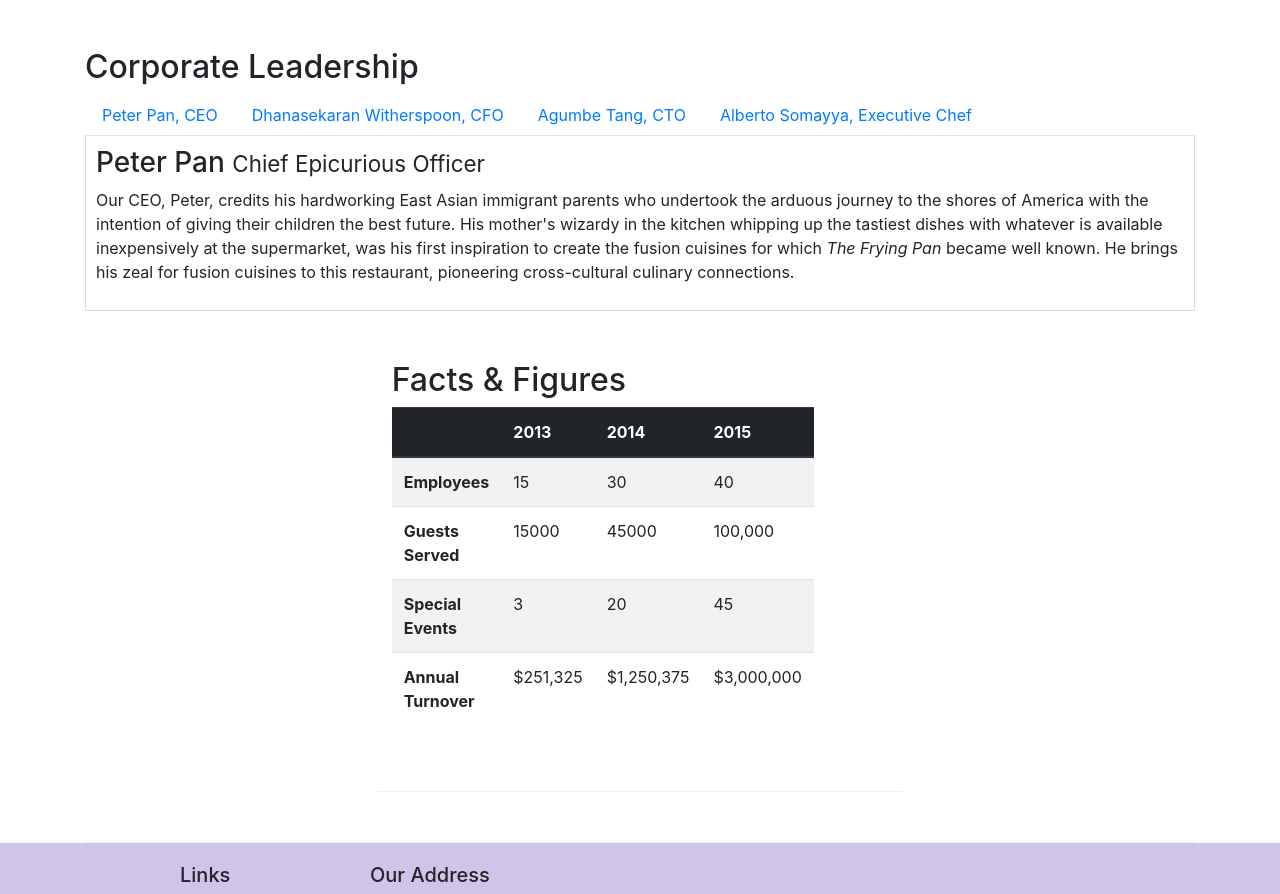
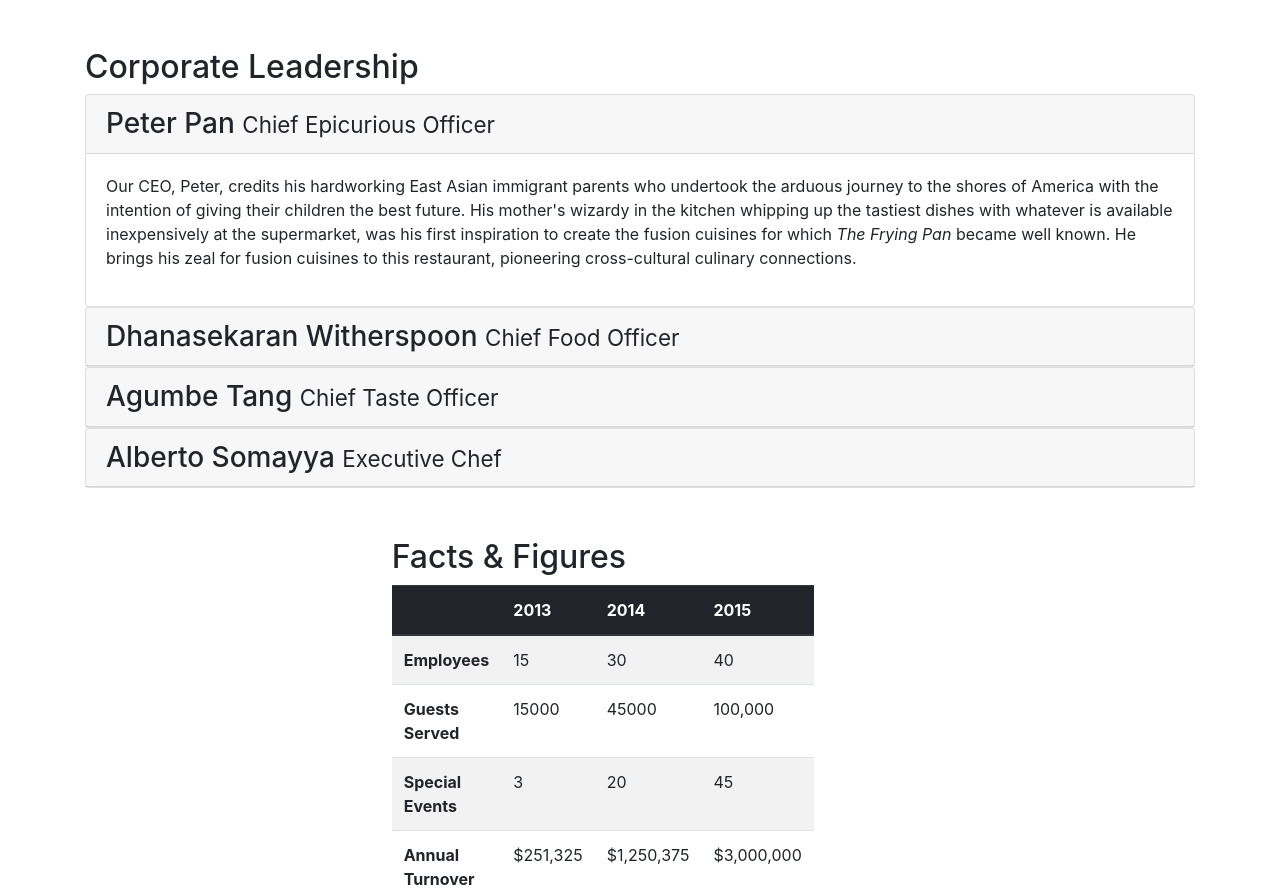
Before and after one commit to SARTHAK-27/Front-end-with-Bootstrap, a website: page aboutus.html in a window 1280 px wide. Shown: the part 979-1873 px from the top of the page. Drawn offline with nearby package versions, Linux system fonts and the light colour scheme.

Commit message:
Accordian

```diff
--- a/aboutus.html
+++ b/aboutus.html
@@ -108,57 +108,62 @@
             <div>
                 <h2>Corporate Leadership</h2>
 
-                <ul class="nav nav-tabs">
-
-                    <li class="nav-item">
-                        <a class="nav-link" href="#peter" role="tab" data-toggle="tab">Peter Pan, CEO</a>
-                    </li>
-
-                    <li class="nav-item">
-                        <a class="nav-link" href="#danny" role="tab" data-toggle="tab">Dhanasekaran Witherspoon, CFO</a>
-                    </li>
-
-                    <li class="nav-item">
-                        <a class="nav-link" href="#agumbe" role="tab" data-toggle="tab">Agumbe Tang, CTO</a>
-                    </li>
-
-                    <li class="nav-item">
-                        <a class="nav-link" href="#alberto" role="tab" data-toggle="tab">Alberto Somayya, Executive Chef</a>
-                    </li>
-                </ul>
-
-                <div class="tab-content">
-
-                    <div role="tabpanel" class="tab-pane fade show active" id="peter">
-                    <h3>Peter Pan <small>Chief Epicurious Officer</small></h3>
-                    <div class="d-none d-sm-block">
-                    <p>Our CEO, Peter, credits his hardworking East Asian immigrant parents who undertook the arduous journey to the shores of America with the intention of giving their children the best future. His mother's wizardy in the kitchen whipping up the tastiest dishes with whatever is available inexpensively at the supermarket, was his first inspiration to create the fusion cuisines for which <em>The Frying Pan</em> became well known. He brings his zeal for fusion cuisines to this restaurant, pioneering cross-cultural culinary connections.</p>
+                <div id="accordian">
+                    <div class="card">
+                    <div class="card-header" role="tab" id="peterhead">
+                    <h3 class="mb-0">
+                        <a data-toggle="collapse" data-target="#peter">Peter Pan <small>Chief Epicurious Officer</small></a>
+                    </h3>
+                    </div>
+                        <div class="collapse show" id="peter" data-parent="#accordian">
+                        <div class="card-body">
+                    <p class="d-none d-sm-block">Our CEO, Peter, credits his hardworking East Asian immigrant parents who undertook the arduous journey to the shores of America with the intention of giving their children the best future. His mother's wizardy in the kitchen whipping up the tastiest dishes with whatever is available inexpensively at the supermarket, was his first inspiration to create the fusion cuisines for which <em>The Frying Pan</em> became well known. He brings his zeal for fusion cuisines to this restaurant, pioneering cross-cultural culinary connections.</p>
+                    </div>
                     </div>
                     </div>
 
-                    <div role="tabpanel" class="tab-pane fade show" id="danny">
-                    <h3>Dhanasekaran Witherspoon <small>Chief Food Officer</small></h3>
-                    <div class="d-none d-sm-block">
-                    <p></p>Our CFO, Danny, as he is affectionately referred to by his colleagues, comes from a long established family tradition in farming and produce. His experiences growing up on a farm in the Australian outback gave him great appreciation for varieties of food sources. As he puts it in his own words, <em>Everything that runs, wins, and everything that stays, pays!</em></p>
+                    <div class="card">
+                    <div class="card-header" role="tab" id="dannyhead">
+                    <h3 class="mb-0">
+                        <a data-toggle="collapse" data-target="#danny">Dhanasekaran Witherspoon <small>Chief Food Officer</small></a>
+                    </h3>
+                    </div>
+                        <div class="collapse " id="danny" data-parent="#accordian">
+                            <div class="card-body">
+                    <p class="d-none d-sm-block">Our CFO, Danny, as he is affectionately referred to by his colleagues, comes from a long established family tradition in farming and produce. His experiences growing up on a farm in the Australian outback gave him great appreciation for varieties of food sources. As he puts it in his own words, <em>Everything that runs, wins, and everything that stays, pays!</em></p>
+                    </div>
                     </div>
                     </div>
 
-                    <div role="tabpanel" class="tab-pane fade show" id="agumbe">
-                    <h3>Agumbe Tang <small>Chief Taste Officer</small></h3>
-                    <div class="d-none d-sm-block">
-                    <p>Blessed with the most discerning gustatory sense, Agumbe, our CTO, personally ensures that every dish that we serve meets his exacting tastes. Our chefs dread the tongue lashing that ensues if their dish does not meet his exacting standards. He lives by his motto, <em>You click only if you survive my lick.</em></p>
+                    <div class="card">
+                        <div class="card-header" role="tab" id="agumbehead">
+                    <h3 class="mb-0">
+                        <a data-toggle="collapse" data-target="#agumbe">Agumbe Tang <small>Chief Taste Officer</small></a>
+                    </h3>
+                        </div>
+                        <div class="collapse" id="agumbe" data-parent="#accordian">
+                            <div class="card-body">
+                    <p class="d-none d-sm-block">Blessed with the most discerning gustatory sense, Agumbe, our CTO, personally ensures that every dish that we serve meets his exacting tastes. Our chefs dread the tongue lashing that ensues if their dish does not meet his exacting standards. He lives by his motto, <em>You click only if you survive my lick.</em></p>
+                    </div>
                     </div>
                     </div>
 
-                    <div role="tabpanel" class="tab-pane fade show" id="alberto">
-                    <h3>Alberto Somayya <small>Executive Chef</small></h3>
-                    <div class="d-none d-sm-block">
-                    <p>Award winning three-star Michelin chef with wide International experience having worked closely with whos-who in the culinary world, he specializes in creating mouthwatering Indo-Italian fusion experiences. He says, <em>Put together the cuisines from the two craziest cultures, and you get a winning hit! Amma Mia!</em></p>
+                    <div class="card">
+                        <div class="card-header" role="tab" id="albertohead">
+                    <h3 class="mb-0">
+                        <a data-toggle="collapse" data-target="#alberto">Alberto Somayya <small>Executive Chef</small></a>
+                    </h3>
+                    </div>
+                        <div class="collapse " id="alberto" data-parent="#accordian">
+                        <div class="card-body">
+                    <p class="d-none d-sm-block">Award winning three-star Michelin chef with wide International experience having worked closely with whos-who in the culinary world, he specializes in creating mouthwatering Indo-Italian fusion experiences. He says, <em>Put together the cuisines from the two craziest cultures, and you get a winning hit! Amma Mia!</em></p>
+                    </div>
                     </div>
                     </div>
 
                 </div>
-            </div>
+                </div>
+
 
             <div class="row row-content">
                 <div class="col-12 col-sm-9">
```
